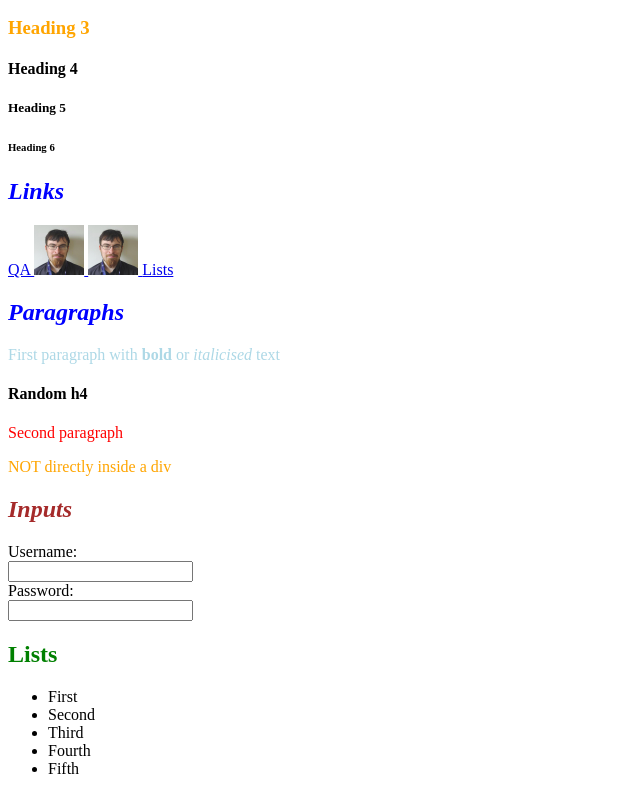
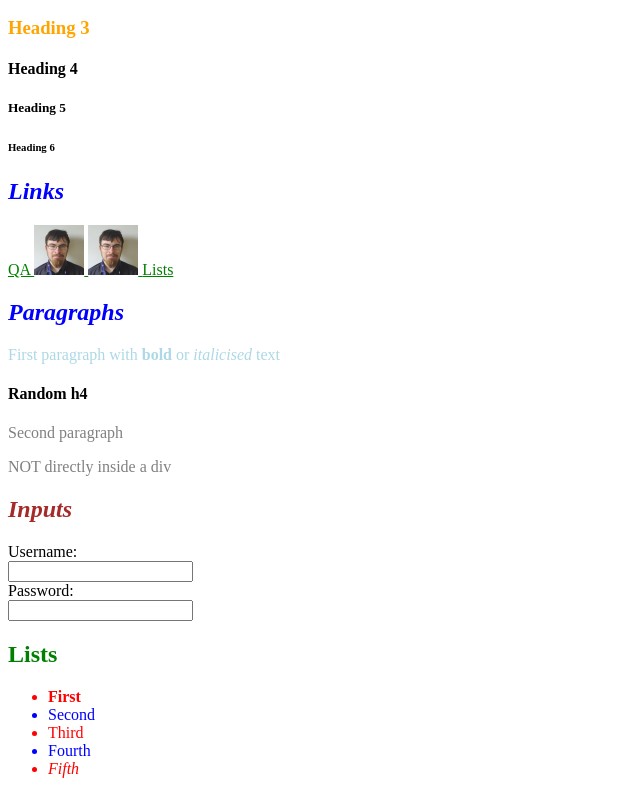
Before and after one commit to JHarry444/28-04-HTML-CSS, a plain HTML site: page CSS/01-Selectors/index.html in a window 1280 px wide. Shown: the part 110-901 px from the top of the page, without its empty margins (0-640 px from the left). Drawn offline with Linux system fonts and the light colour scheme.

Commit message:
finished selectors

```diff
--- a/CSS/01-Selectors/index.html
+++ b/CSS/01-Selectors/index.html
@@ -40,19 +40,61 @@
         p {
             color: purple;
         }
+
         /* only applies to paragraphs DIRECTLY inside a div */
-        div > p {
+        div>p {
             color: plum;
         }
 
-        h2 ~ p {
+        h2~p {
             color: red;
         }
 
-        h2 + p {
+        h2+p {
             color: lightblue;
         }
 
+        /* make ALL TEXT inputs green */
+        input[type="text"] {
+            color: green;
+        }
+
+        /* pseudo-class
+        'class' applied by the browser */
+        a {
+            color: green;
+        }
+
+        /* :visited only applies to links that have been clicked! */
+        a:visited {
+            color: red;
+        }
+
+        a:hover {
+            color: orange;
+        }
+
+        /* applies to the first li in a list */
+        li:first-child {
+            font-weight: bold;
+        }
+
+        li:nth-child(odd) {
+            color: red;
+        }
+
+
+        li:nth-child(even) {
+            color: blue;
+        }
+
+        li:last-child {
+            font-style: italic;
+        }
+
+        p:last-of-type {
+            color: grey;
+        }
     </style>
     <link rel="stylesheet" href="styles.css">
 </head>
```
Also changed, not shown: HTML/05-forms/index.html (renamed from 05-forms/index.html).
